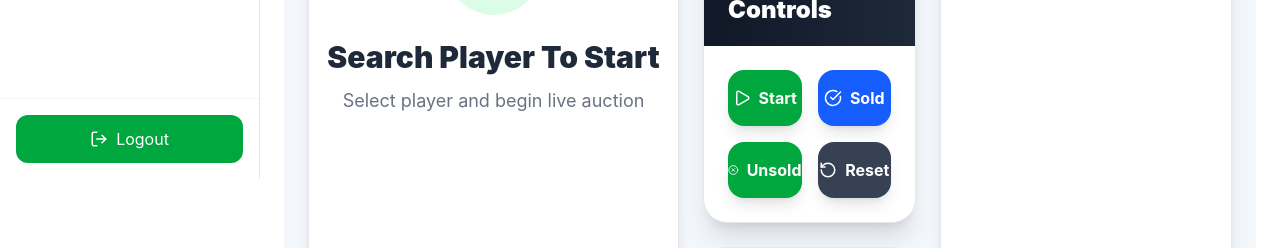
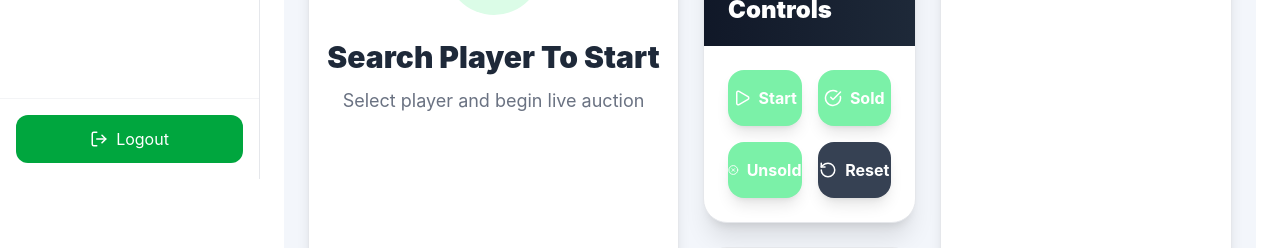
Before and after one commit to Soaib-Shaikh/cricbid, a React (Vite) app in the folder client/: page /auction in a window 1280 px wide. Shown: the part 621-869 px from the top of the page. Built offline with nearby package versions, Linux system fonts and the light colour scheme; no server answers; sample sign-in values are in the browser's storage.

Commit message:
change color

```diff
--- a/client/src/components/auction/AuctionControls.jsx
+++ b/client/src/components/auction/AuctionControls.jsx
@@ -31,7 +31,7 @@ const AuctionControls = ({
           <button
             onClick={onStart}
             disabled={disabled}
-            className="bg-green-600 hover:bg-green-700 text-white py-4 rounded-2xl font-bold flex items-center justify-center gap-2 shadow-lg"
+            className="bg-green-600 hover:bg-green-700 disabled:bg-green-300 disabled:cursor-not-allowed text-white py-4 rounded-2xl font-bold flex items-center justify-center gap-2 shadow-lg"
           >
             <Play size={18} />
             Start
@@ -40,7 +40,7 @@ const AuctionControls = ({
           <button
             onClick={onSold}
             disabled={disabled}
-            className="bg-blue-600 hover:bg-blue-700 text-white py-4 rounded-2xl font-bold flex items-center justify-center gap-2 shadow-lg"
+            className="bg-green-600 hover:bg-green-700 disabled:bg-green-300 disabled:cursor-not-allowed text-white py-4 rounded-2xl font-bold flex items-center justify-center gap-2 shadow-lg"
           >
             <CheckCircle size={18} />
             Sold
@@ -49,7 +49,7 @@ const AuctionControls = ({
           <button
             onClick={onUnsold}
             disabled={disabled}
-            className="bg-green-600 hover:bg-green-700 text-white py-4 rounded-2xl font-bold flex items-center justify-center gap-2 shadow-lg"
+            className="bg-green-600 hover:bg-green-700 disabled:bg-green-300 disabled:cursor-not-allowed text-white py-4 rounded-2xl font-bold flex items-center justify-center gap-2 shadow-lg"
           >
             <XCircle size={18} />
             Unsold
```
